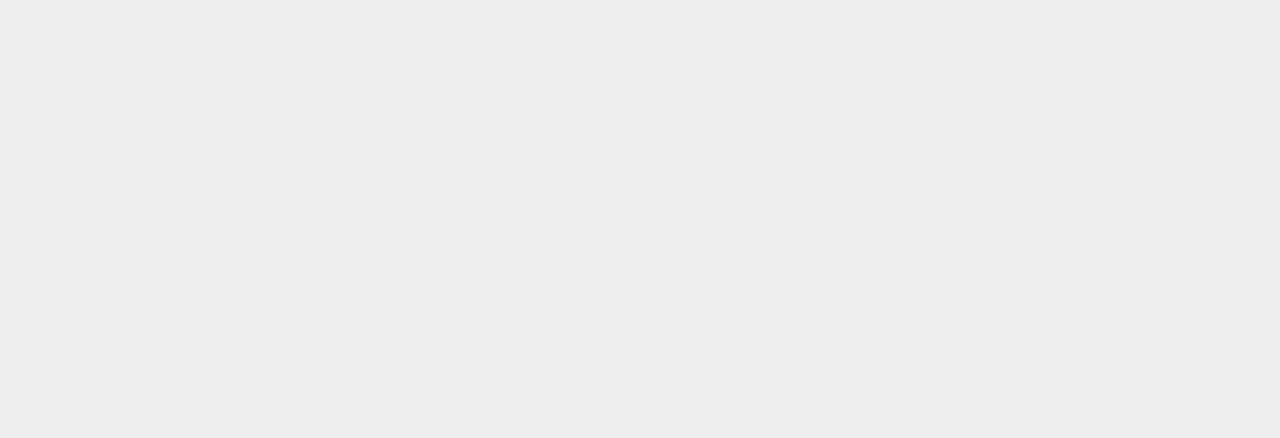
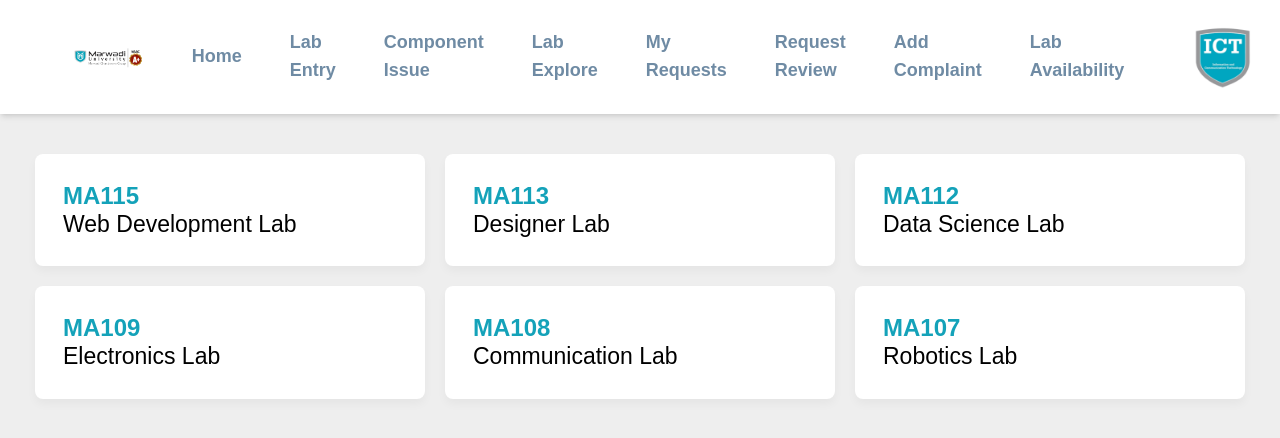
Before and after one commit to dpmehta/LabFab-frontend, a React (Vite) app: page /lab-availability in a window 1280 px wide. Before the commit this address had no page. Shown: the top 438 px of the page. Built offline with nearby package versions, Linux system fonts and the light colour scheme.

Commit message:
lab availability feature added , added navigation to new feature in navbar

```diff
--- a/src/App.jsx
+++ b/src/App.jsx
@@ -7,7 +7,6 @@ import SignUp from "./components/SignUp";
 import ComponentPage from "./components/ComponentPage";
 import RequestShow from "./components/RequestShow";
 import QrReader from "./components/QrReader";
-import Labs from "./components/Labs";
 import LabEntry from "./components/LabEntry";
 import { Toaster } from "react-hot-toast";
 import ComponentReview from "./components/ComponentReview";
@@ -18,6 +17,7 @@ import Complaint from "./components/Complaint";
 import DeadStock from "./components/DeadStock";
 import ComplainReview from "./components/ComplainReview";
 import LabEntryOverview from "./components/LabEntryOverview";
+import LabAvailability from "./components/LabAvailability";
 
 function App() {
   return (
@@ -28,7 +28,7 @@ function App() {
           <Route path="/" element={<SignUp />} />
           <Route path="/home" element={<HomeMain />} />
           <Route path="/component-issue" element={<ComponentIssue />} />
-          <Route path="/labs" element={<Labs />} />
+          <Route path="/lab-availability" element={<LabAvailability />} />
           <Route path="/lab-entry" element={<LabEntry />} />
           <Route path="/request-show" element={<RequestShow />} />
           <Route exact path="/component-page/:id" element={<ComponentPage />} />
--- /dev/null
+++ b/src/components/LabAvailability.jsx
@@ -0,0 +1,115 @@
+import React, { useState } from "react";
+import axios from "axios";
+import "../styles/LabCard.css";
+import NavBar from "./NavBar";
+
+const LabAvailability = () => {
+  const [showModal, setShowModal] = useState(false);
+  const [lab, setLab] = useState({ code: "", name: "" });
+  const [activeCount, setActiveCount] = useState(5);
+
+  const handleCardClick = async (code, name) => {
+    setShowModal(true);
+    setLab({ code, name });
+    const labCode = code;
+    try {
+      const response = await axios.post(
+        "http://localhost:3000/api/lab-entries/activeStudentsCount",
+        { labCode }
+      );
+      setActiveCount(response.data.activeStudentsCount);
+    } catch (error) {
+      console.error("Error fetching active students count:", error);
+      throw error;
+    }
+  };
+  return (
+    <>
+      <NavBar />
+      <div>
+        <div className="card-list">
+          <a
+            href="#"
+            className="card-item"
+            onClick={() => handleCardClick("MA115", "Web Development Lab")}
+          >
+            <h2>MA115</h2>
+            <h3>Web Development Lab</h3>
+          </a>
+          <a
+            href="#"
+            className="card-item"
+            onClick={() => handleCardClick("MA113", "Designer Lab")}
+          >
+            <h2>MA113</h2>
+            <h3>Designer Lab</h3>
+          </a>
+          <a
+            href="#"
+            className="card-item"
+            onClick={() => handleCardClick("MA112", "Data Science Lab")}
+          >
+            <h2>MA112</h2>
+            <h3>Data Science Lab</h3>
+          </a>
+          <a
+            href="#"
+            className="card-item"
+            onClick={() => handleCardClick("MA109", "Electronics Lab")}
+          >
+            <h2>MA109</h2>
+            <h3>Electronics Lab</h3>
+          </a>
+          <a
+            href="#"
+            className="card-item"
+            onClick={() => handleCardClick("MA108", "Communication Lab")}
+          >
+            <h2>MA108</h2>
+            <h3>Communication Lab</h3>
+          </a>
+          <a
+            href="#"
+            className="card-item"
+            onClick={() => handleCardClick("MA107", "Robotics Lab")}
+          >
+            <h2>MA107</h2>
+            <h3>Robotics Lab</h3>
+          </a>
+          {/* Add more card items */}
+        </div>
+      </div>
+      {showModal && (
+        <div className="lab-entry-modal">
+          <div className="lab-entry-modal-content">
+            <h2 style={{ marginBottom: "8px" }}>{lab.name} - Lab Details</h2>
+            <div className="lab-details">
+              <p style={{ marginBottom: "8px" }}>
+                <strong>Lab Code:</strong> {lab.code}
+              </p>
+              <p style={{ marginBottom: "8px" }}>
+                <strong>Lab Capacity:</strong> 30
+              </p>
+              <p style={{ marginBottom: "8px" }}>
+                <strong>Currently Available Students:</strong> {activeCount}
+              </p>
+            </div>
+            <button
+              onClick={() => setShowModal(false)}
+              style={{
+                marginTop: "16px",
+                cursor: "pointer",
+                fontSize: "16px",
+                padding: "8px 16px",
+              }}
+            >
+              Close
+            </button>
+          </div>
+        </div>
+      )}
+    </>
+  );
+};
+
+export default LabAvailability;
--- a/src/components/Labs.jsx
+++ /dev/null
@@ -1,71 +0,0 @@
-import { useState } from "react";
-import "../styles/LabCard.css";
-import LabEntry from "./LabEntry";
-
-export default function Labs() {
-  const [showForm, setShowForm] = useState(false);
-  const [selectedLab, setSelectedLab] = useState({ location: "", name: "" });
-
-  const handleCardClick = (location, name) => {
-    setSelectedLab({ location, name });
-    setShowForm(true);
-  };
-
-  return (
-    <div>
-      <div className="card-list">
-        <a
-          href="#"
-          className="card-item"
-          onClick={() => handleCardClick("MA115", "Web Development Lab")}
-        >
-          <h2>MA115</h2>
-          <h3>Web Development Lab</h3>
-        </a>
-        <a
-          href="#"
-          className="card-item"
-          onClick={() => handleCardClick("MA113", "Designer Lab")}
-        >
-          <h2>MA113</h2>
-          <h3>Designer Lab</h3>
-        </a>
-        <a
-          href="#"
-          className="card-item"
-          onClick={() => handleCardClick("MA112", "Data Science Lab")}
-        >
-          <h2>MA112</h2>
-          <h3>Data Science Lab</h3>
-        </a>
-        <a
-          href="#"
-          className="card-item"
-          onClick={() => handleCardClick("MA109", "Electronics Lab")}
-        >
-          <h2>MA109</h2>
-          <h3>Electronics Lab</h3>
-        </a>
-        <a
-          href="#"
-          className="card-item"
-          onClick={() => handleCardClick("MA108", "Communication Lab")}
-        >
-          <h2>MA108</h2>
-          <h3>Communication Lab</h3>
-        </a>
-        <a
-          href="#"
-          className="card-item"
-          onClick={() => handleCardClick("MA107", "Robotics Lab")}
-        >
-          <h2>MA107</h2>
-          <h3>Robotics Lab</h3>
-        </a>
-      </div>
-      {showForm && (
-        <LabEntry location={selectedLab.location} name={selectedLab.name} />
-      )}
-    </div>
-  );
-}
--- a/src/components/NavBar.jsx
+++ b/src/components/NavBar.jsx
@@ -41,6 +41,12 @@ export default function NavBar() {
             <li className="p-4 b-2">
               <Link to="/component-request-review">Request Review</Link>
             </li>
+            <li className="p-4 b-2">
+              <Link to="/complaint">Add Complaint</Link>
+            </li>
+            <li className="p-4 b-2">
+              <Link to="/lab-availability">Lab Availability</Link>
+            </li>
           </ul>
         </nav>
         <div className="w-full sm:w-3/12 flex justify-center  sm:justify-end">
--- a/src/styles/LabCard.css
+++ b/src/styles/LabCard.css
@@ -59,6 +59,34 @@ body {
     background-image: url('../assets/images/background.png');
 }
 
+.lab-entry-modal {
+    position: fixed;
+    top: 0;
+    left: 0;
+    width: 100%;
+    height: 100%;
+    background-color: rgba(0, 0, 0, 0.5);
+    /* semi-transparent background */
+    display: flex;
+    justify-content: center;
+    align-items: center;
+}
+
+.lab-entry-modal-content {
+    background-color: white;
+    padding: 20px;
+    border-radius: 8px;
+    width: 40%;
+    /* Adjust the width as needed */
+    max-width: 600px;
+    /* Maximum width of the modal */
+    max-height: 90%;
+    /* Maximum height of the modal */
+    overflow-y: auto;
+    /* Enable vertical scroll if content exceeds height */
+}
+
+
 @media (max-width: 1200px) {
     .card-list .card-item {
         padding: 15px;
--- a/vite.config.js
+++ b/vite.config.js
@@ -9,7 +9,7 @@ export default defineConfig({
       allow: [
         "E:/Lab Portal/lab-portal-backend/assets/images/component-complaint-images",
         "E:/Lab Portal/lab-portal-backend/assets/images/computer-complaint-images",
-        "E:/Lab Portal/Lab-Portal/src",
+        "E:/Project-AWT/LabFab/frontend/src",
       ],
     },
   },
```
